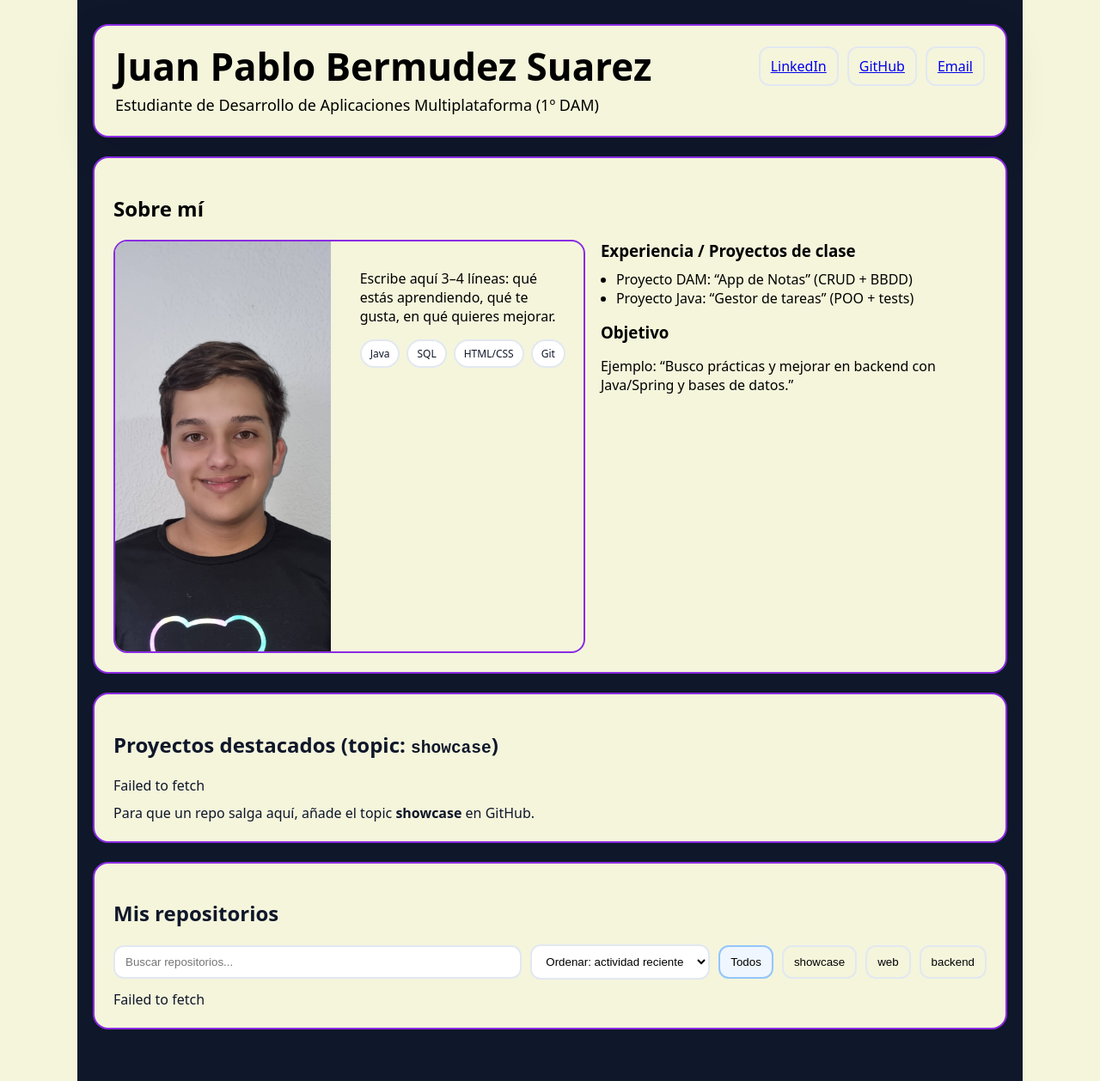
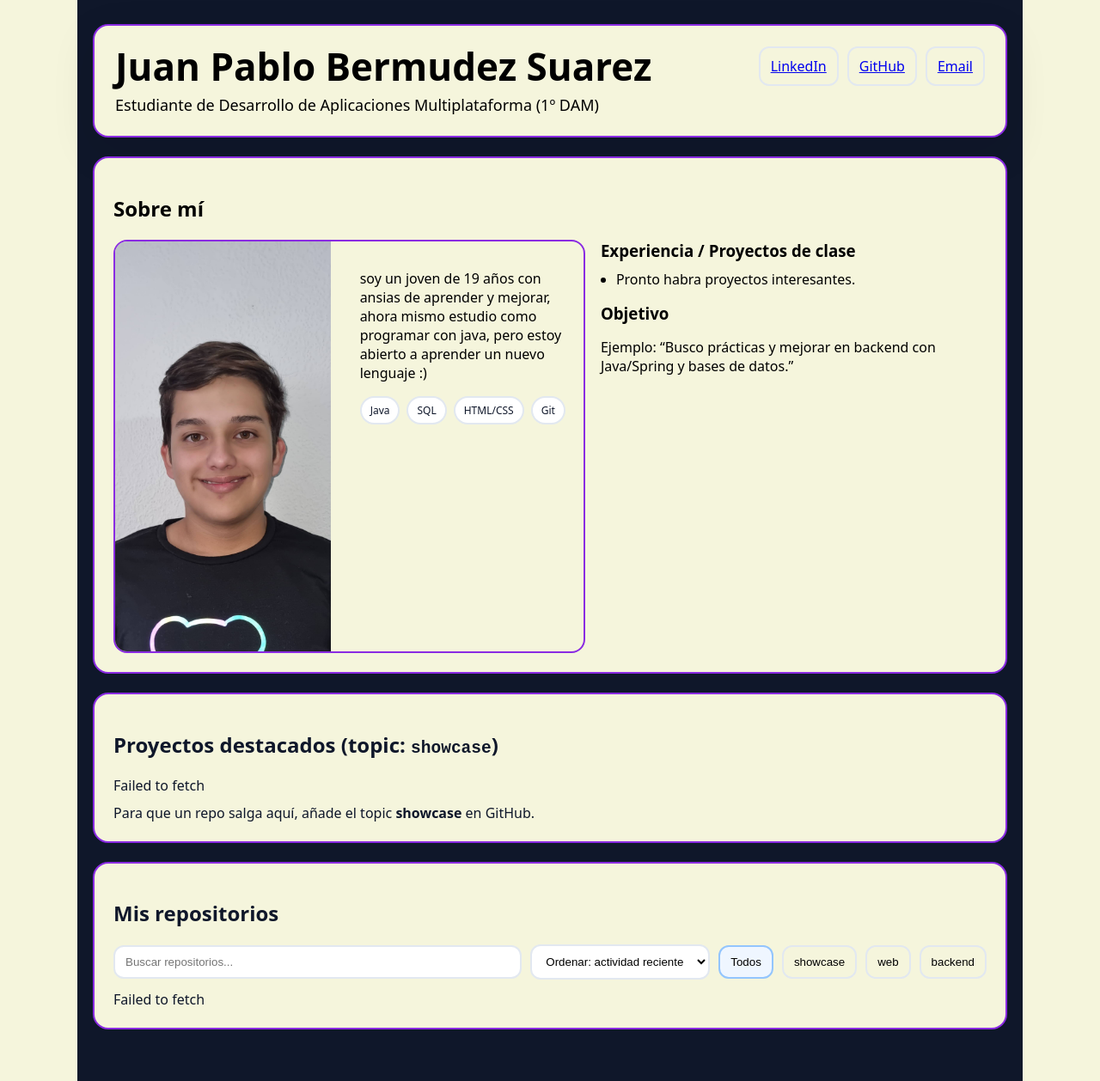
Before and after one commit to juanpsuaa/juanpsuaa.github.io, a Jekyll site: the page built from index.html, in a window 1280 px wide. Shown: the whole page at 86% size. Built offline with Jekyll 4.4.1, drawn with Linux system fonts in a browser that asks for light colours.

Commit message:
Update index.html

```diff
--- a/index.html
+++ b/index.html
@@ -23,7 +23,7 @@ title: "Juan Pablo Bermudez Suarez — CV & Repos"
         <img src="assets/img/WhatsApp Image 2026-03-01 at 11.42.37.jpeg" alt="Foto de perfil">
         <div class="bio" style="border-color: blueviolet;border-radius: 5%;border: 1px;">
           <p style="color: black;" >
-            Escribe aquí 3–4 líneas: qué estás aprendiendo, qué te gusta, en qué quieres mejorar.
+            soy un joven de 19 años con ansias de aprender y mejorar, ahora mismo estudio como programar con java, pero estoy abierto a aprender un nuevo lenguaje :)
           </p>
           <div class="pillrow">
             <span class="pill">Java</span>
@@ -37,8 +37,7 @@ title: "Juan Pablo Bermudez Suarez — CV & Repos"
       <div>
         <h3 style="margin:0 0 10px">Experiencia / Proyectos de clase</h3>
         <ul class="muted" style="margin:0;padding-left:18px">
-          <li>Proyecto DAM: “App de Notas” (CRUD + BBDD)</li>
-          <li>Proyecto Java: “Gestor de tareas” (POO + tests)</li>
+          <li>Pronto habra proyectos interesantes.</li>
         </ul>
 
         <h3 style="margin:16px 0 10px" style="color: black;">Objetivo</h3>
```
